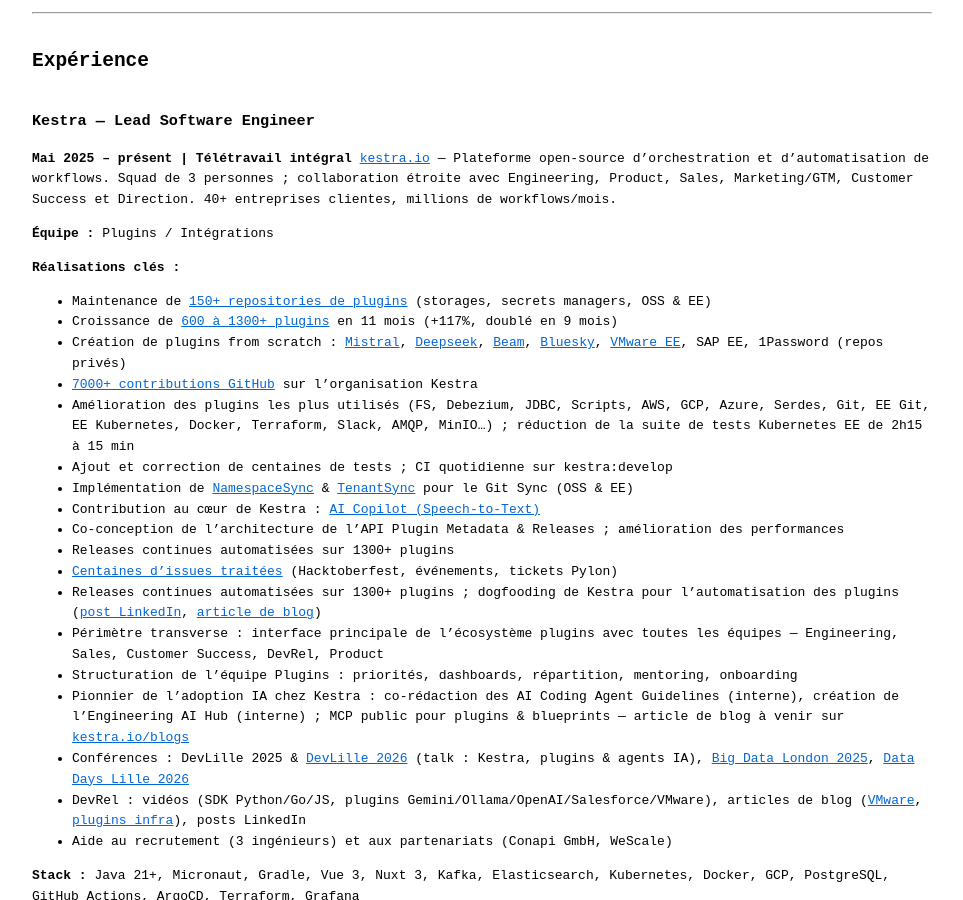
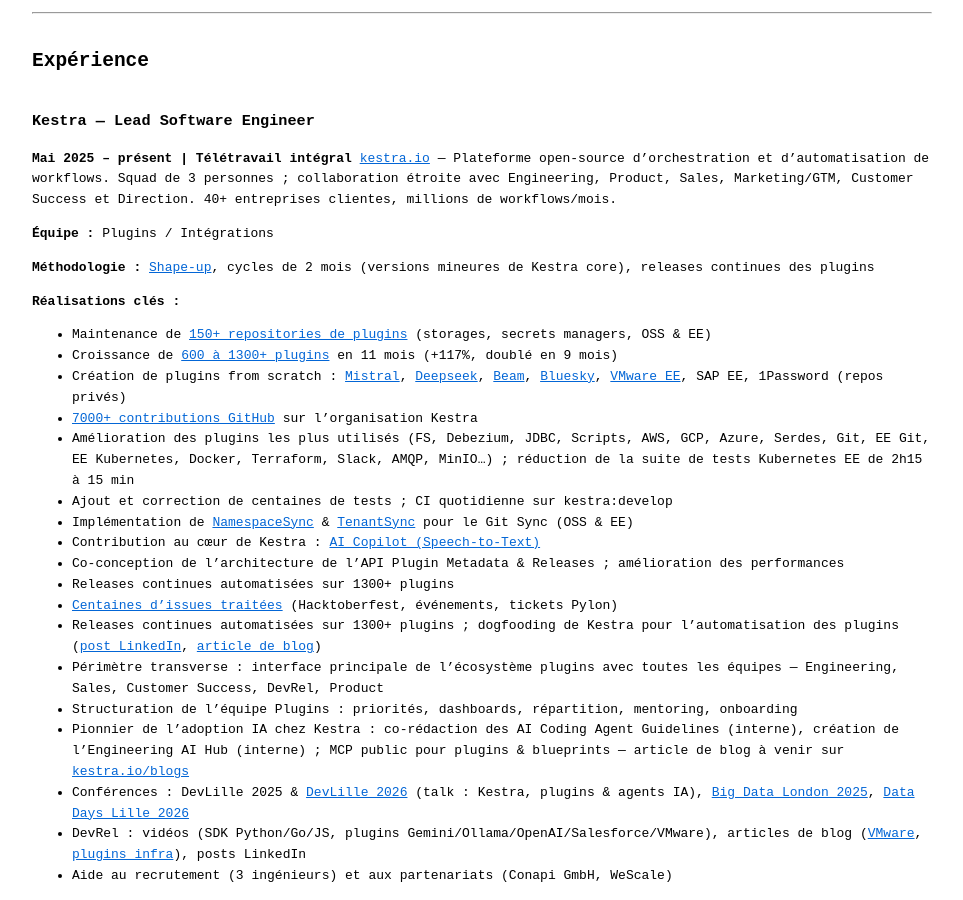
Before and after one commit to fdelbrayelle/fdelbrayelle.github.io, a Jekyll site: the page built from fr/cv.md, in a window 1280 px wide and 900 px high, scrolled down 819 px. Shown: the whole window, without its empty margins (158-1121 px from the left). Built offline with Jekyll 4.4.1, drawn with Linux system fonts in a browser that asks for light colours.

Commit message:
feat(cv): add Shape-up + continuous plugin releases to Kestra methodology

```diff
--- a/_config.yml
+++ b/_config.yml
@@ -151,7 +151,7 @@
             <ul>
               <li>Functional: Creating workflows for data engineers, platform engineers and software engineers</li>
               <li>Business: Orchestration and automation</li>
-              <li>Methodology: 2-month cycles (minor versions of Kestra core)</li>
+              <li>Methodology: <a href="https://basecamp.com/shapeup" target="_blank" rel="noreferrer noopener">Shape-up</a>, 2-month cycles (minor versions of Kestra core), continuous plugin releases</li>
               <li>Squad of 3; close collaboration with Engineering, Product, Sales, Marketing/GTM, Customer Success, and Direction</li>
               <li>Scale: 40+ enterprise customers - millions of workflows executed / month</li>
             </ul>
--- a/_data/fr_site.yml
+++ b/_data/fr_site.yml
@@ -81,7 +81,7 @@
             <ul>
               <li>Fonctionnel : Création de workflows pour les data engineers, platform engineers et software engineers</li>
               <li>Business : Orchestration et automatisation</li>
-              <li>Méthodologique : Cycles de 2 mois (versions mineures de Kestra core)</li>
+              <li>Méthodologique : <a href="https://basecamp.com/shapeup" target="_blank" rel="noreferrer noopener">Shape-up</a>, cycles de 2 mois (versions mineures de Kestra core), releases continues des plugins</li>
               <li>Squad de 3 personnes ; collaboration étroite avec Engineering, Product, Sales, Marketing/GTM, Customer Success et Direction</li>
               <li>Volumétrie : 40+ entreprises clientes - millions de workflows exécutés / mois</li>
             </ul>
--- a/fr/cv.md
+++ b/fr/cv.md
@@ -45,6 +45,8 @@
 [kestra.io](https://kestra.io) — Plateforme open-source d'orchestration et d'automatisation de workflows. Squad de 3 personnes ; collaboration étroite avec Engineering, Product, Sales, Marketing/GTM, Customer Success et Direction. 40+ entreprises clientes, millions de workflows/mois.
 
 **Équipe :** Plugins / Intégrations
+
+**Méthodologie :** [Shape-up](https://basecamp.com/shapeup), cycles de 2 mois (versions mineures de Kestra core), releases continues des plugins
 
 **Réalisations clés :**
 
```
Also changed, not shown: cv.md (+2 -0 lines).
